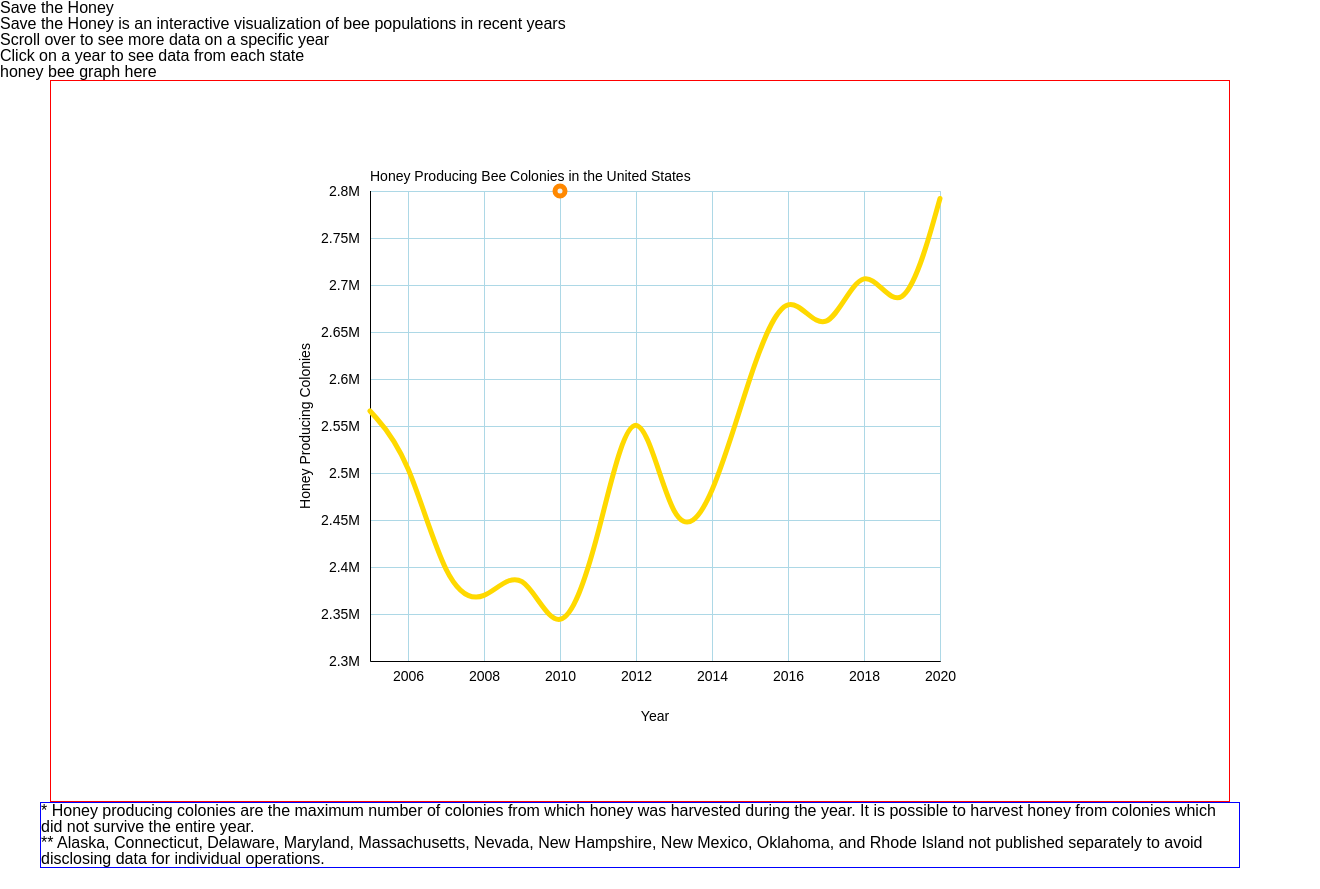
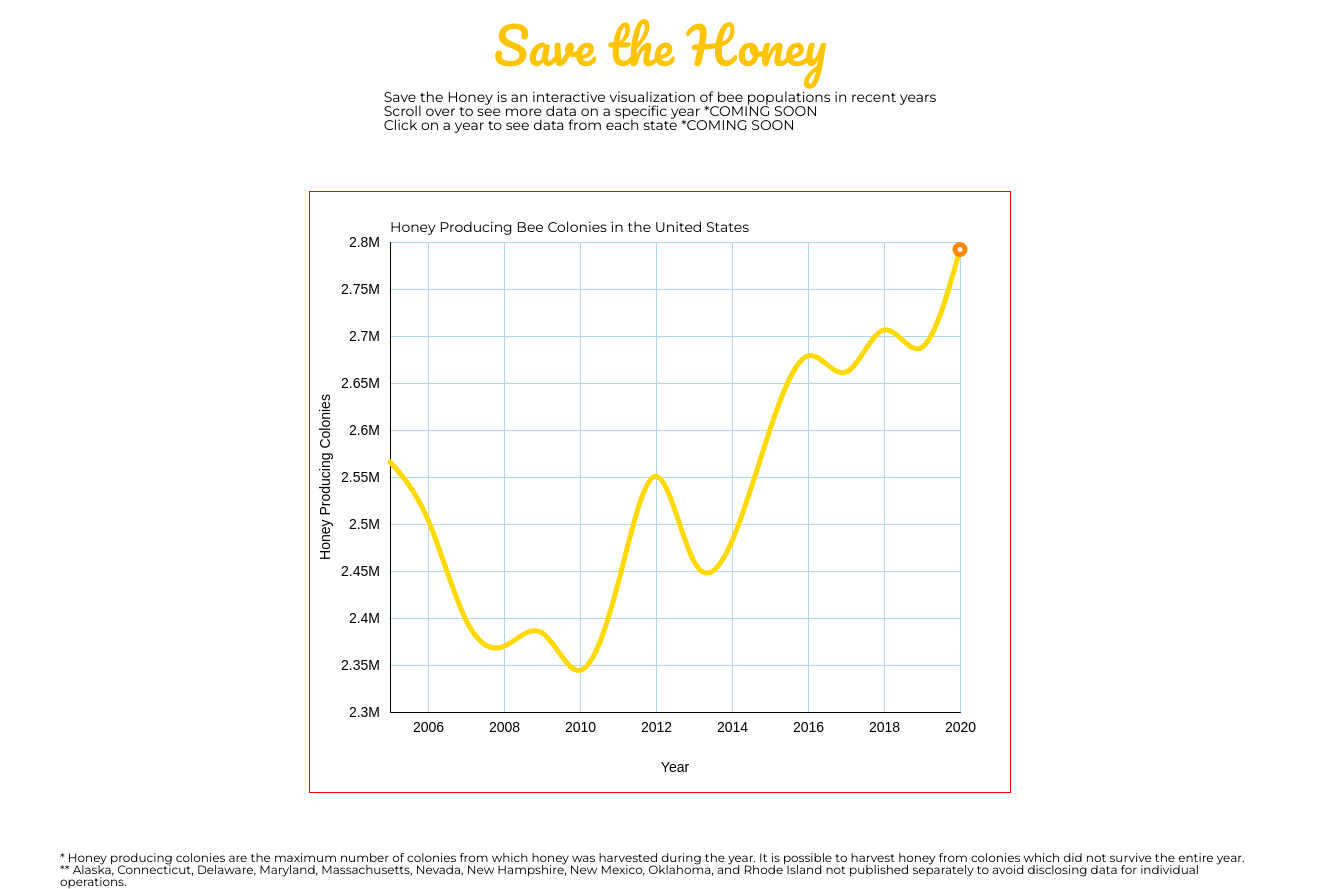
Before and after one commit to jenlu33/save-the-honey, a website built with webpack: page index.html in a window 1280 px wide. Shown: the whole page, 1320 px wide, since content can reach past the window. Before the commit the page ends 868 px from the top, so only its background shows below. Built offline with nearby package versions, Linux system fonts and the light colour scheme.

Commit message:
Attempt to make beeCircle move along y Axis and be less jumpy

```diff
--- a/index.html
+++ b/index.html
@@ -3,23 +3,22 @@
 <head>
   <meta charset="UTF-8">
   <meta name="viewport" content="width=device-width, initial-scale=1.0">
+  <link href="https://fonts.googleapis.com/css?family=Montserrat|Pacifico&display=swap" rel="stylesheet">
   <link rel="stylesheet" type="text/css" href="./stylesheets/css_reset.css">
   <link rel="stylesheet" type="text/css" href="./stylesheets/index.css">
   <title>Save the Honey</title>
 </head>
 <body>
-  <h1>Save the Honey</h1>
+  <h1 class="main-title">Save the Honey</h1>
 
-  <div>
+  <div class="main-description">
     <p>Save the Honey is an interactive visualization of bee populations in recent years</p>
-    <p>Scroll over to see more data on a specific year</p>
-    <p>Click on a year to see data from each state</p>
+    <p>Scroll over to see more data on a specific year *COMING SOON</p>
+    <p>Click on a year to see data from each state *COMING SOON</p>
   </div>
 
-  <p>honey bee graph here</p>
-
   <div class="svg-container">
-    <svg class="svg" width="700" height="600"></svg>
+    <svg width="700" height="600"></svg>
   </div>
 
   <div class="notes">
--- a/src/index.js
+++ b/src/index.js
@@ -16,8 +16,6 @@ const svg = select('svg');
 const width = +svg.attr('width');
 const height = +svg.attr('height');
 
-// const selectedYear = 2011;
-
 const render = data => {
   const title = 'Honey Producing Bee Colonies in the United States';
 
@@ -31,11 +29,17 @@ const render = data => {
   const innerWidth = width - margin.left - margin.right;
   const innerHeight = height - margin.top - margin.bottom;
 
-  let selectedYear = 2010;
+  let selectedYear = data[0].year; //start position for beeCircle
   const setSelectedYear = year => {
     selectedYear = year;
-    // render();
   }
+
+  let selectedPop = data[0].total;
+  const setSelectedPop = total => {
+    selectedPop = total
+  }
+  // console.log(selectedPop);
+  // console.log(data[0]);
 
   const xScale = scaleLinear()
     .domain(extent(data, xValue))
@@ -116,38 +120,51 @@ const render = data => {
   const beeCircle = focus.append('circle')
     .attr('r', 5)
     .attr('cx', xScale(selectedYear))
-    .attr('cy', 0)
-    // .attr('stroke', 'black')
+    .attr('cy', yScale(selectedPop))
 
   focus.append('rect')
     .attr('width', innerWidth)
     .attr('height', innerWidth)
     .attr('fill', 'none')
     .attr('pointer-events', 'all')
-    // .on('mouseover', () => {
-    //   const x = mouse(g.node())[0];
-    //   const hoverDate = xScale.invert(x);
-    //   focus
-    //     .attr('cx', hoverDate)
-    //  })
-    // .on('mouseout', () => { focus.style('display', 'none') })
     .on('mousemove', () => {
-      const x = mouse(g.node())[0];
-      const hoverDate = Math.floor(xScale.invert(x));
-      // beeCircle.attr('cx', hoverDate)
-      //   .attr('r', 10)
-      //   .attr('cy', 0)
-      // console.log((hoverDate));
+      const x = mouse(g.node())[0];         //allows beeCircle to move along x axis with mouse
+      const hoverDate = xScale.invert(x);
+      const y = mouse(g.node())[1];        //allows beeCircle to move along y axis with mouse
+      // const hoverPop = yScale.invert(y);
+      // console.log(hoverPop);
+
+      setSelectedYear(hoverDate);
+      // console.log(hoverDate);
       // console.log(selectedYear)
-      setSelectedYear(hoverDate)
-      console.log(selectedYear);
-      // console.log('--------');
 
-      beeCircle.transition().duration(100)
+      beeCircle.transition().duration(10)
         .attr('cx', xScale(selectedYear))
+        // .attr('cy', yScale(selectedPop))
+
+       for (let i = 0; i < data.length; i++) {
+        //  if (data[i].year === Math.floor(selectedYear)) {
+        //    const newY = data[i].total
+        //    console.log(newY);
+
+        //    beeCircle.transition().duration(10)
+        //     .attr('cy', yScale(data[i].total) )
+        //  }
+
+          if (data[i].year === Math.floor(hoverDate)) {
+            const newY = data[i].total
+            beeCircle.transition().duration(10)
+              .attr('cy', yScale(newY))
+
+          }
+       }
+
     });
 
-  console.log(selectedYear)
+
+
+  // console.log(selectedYear)
+
   //graph title
   g.append('text')
     .attr('class', 'title')
--- a/stylesheets/index.css
+++ b/stylesheets/index.css
@@ -1,18 +1,36 @@
 body {
   /* border: 1px solid red; */
-  /* background-color: rgb(255, 230, 0); */
-  /* color: white; */
-  font-family: Arial, Helvetica, sans-serif;
+  font-family: 'Montserrat', sans-serif;
+  display: flex;
+  flex-direction: column;
+  align-items: center;
+  width: 100vw;
+  padding: 0 20px;
+}
+
+.main-title {
+  font-family: 'Pacifico', cursive;
+  font-size: 50px;
+  margin: 20px 60px;
+  color: rgb(255, 196, 0);
+}
+
+.main-description {
+  font-size: 14px;
 }
 
 .svg-container {
-  border: 1px solid red;
+  /* border: 1px solid red; */
   display: flex;
   align-items: center;
   justify-content: center;
-  margin: 0 50px;
+  margin: 0 20px;
   height: 90vh;
   min-width: 700px;
+}
+
+svg {
+  border: 1px solid red;
 }
 
 /* svg {
@@ -51,7 +69,8 @@ svg > g > g:nth-child(2) > g > text {
 }
 
 .notes {
-  border: 1px solid blue;
+  /* border: 1px solid blue; */
+  font-size: 12px;
   min-width: 720px;
   margin: 0 40px;
 }
```
